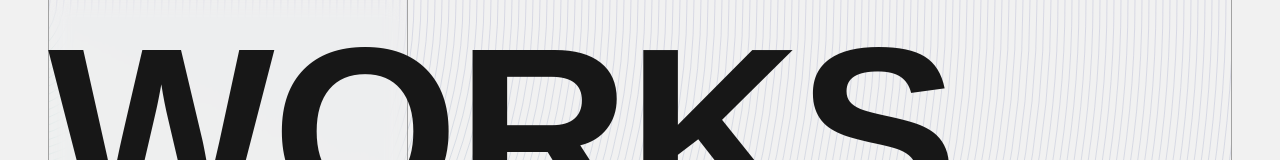
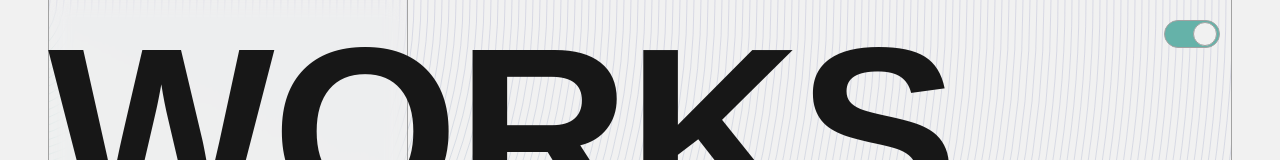
Before and after one commit to kabosu-s/portfolio, a Next.js app: page /works in a window 1280 px wide. Shown: the top 160 px of the page. Built offline with nearby package versions, Linux system fonts and the light colour scheme; a web font is replaced by a local one.

Commit message:
on/offスイッチ追加

```diff
--- a/app/_components/cursor/CustomCursor.tsx
+++ b/app/_components/cursor/CustomCursor.tsx
@@ -1,14 +1,28 @@
-"use client";
-import { useCursorEffect } from "@/app/_hooks/useCursorEffect";
-import styles from "@/app/_components/cursor/Customcursor.module.scss";
+'use client';
+import { useCursorEffect } from '@/app/_hooks/useCursorEffect';
+import styles from '@/app/_components/cursor/Customcursor.module.scss';
+import { useState } from 'react';
+
 const CustomCursor = () => {
-  useCursorEffect();
+  const [isVisible, setIsVisible] = useState(true);
+  const handleToggle = () => {
+    setIsVisible((prev) => !prev);
+  };
+  // isVisible をフックに渡して、フック内部で制御
+  useCursorEffect(isVisible);
+
   return (
-    <div
-    className={styles.cursor_container}
-      id="cursor"
-    />
+    <>
+      <label className={styles.cursor_label}>
+        <input
+          type="checkbox"
+          className={styles.cursor_checkbox}
+          checked={isVisible}
+          onChange={handleToggle}
+        />
+      </label>
+      {isVisible && <div className={styles.cursor_container} id="cursor" />}
+    </>
   );
 };
-
 export default CustomCursor;
--- a/app/_components/cursor/Customcursor.module.scss
+++ b/app/_components/cursor/Customcursor.module.scss
@@ -4,3 +4,45 @@
   pointer-events: none;
   z-index: 1;
 }
+
+.cursor_label {
+  position: absolute;
+  inset: 20px 60px auto auto;
+  z-index: 20;
+  display: block;
+  width: 56px;
+  height: 28px;
+  border: 1px solid var(--outline);
+  border-radius: 9999px;
+  background-color: var(--background);
+  cursor: pointer;
+}
+
+.cursor_label:has(:focus-visible) {
+  outline: auto;
+  outline: auto -webkit-focus-ring-color;
+}
+
+.cursor_label:has(:checked) {
+  background-color: var(--primary);
+}
+
+.cursor_checkbox {
+  appearance: none;
+  position: absolute;
+  top: 50%;
+  left: 2px;
+  width: 24px;
+  height: 24px;
+  border: 1px solid var(--outline);
+  border-radius: 9999px;
+  transform: translateY(-50%);
+  outline: none;
+  background-color: var(--background);
+  transition: left 0.2s;
+  cursor: pointer;
+}
+
+.cursor_checkbox:checked {
+  left: calc(100% - 26px);
+}
--- a/app/_hooks/useCursorEffect.ts
+++ b/app/_hooks/useCursorEffect.ts
@@ -2,8 +2,10 @@ import { useEffect } from 'react';
 import { detect } from 'detect-browser';
 import { Vector2 } from '@/app/_types/types';
 
-export const useCursorEffect = () => {
+export const useCursorEffect = (isVisible: boolean) => {
   useEffect(() => {
+    if (!isVisible) return;
+
     const browser = detect();
     const isTouchDevices = browser?.os === 'Android OS' || browser?.os === 'iOS';
 
@@ -269,7 +271,6 @@ export const useCursorEffect = () => {
         return Math.ceil(Math.sqrt(width * width + height * height));
       }
     }
-
     class Cursor extends Cursors {
       maxSqueeze: number | undefined;
       constructor() {
@@ -309,5 +310,5 @@ export const useCursorEffect = () => {
     return () => {
       window.removeEventListener('resize', cursor.init);
     };
-  }, []);
+  }, [isVisible]);
 };
```
Also changed, not shown: app/_components/form/Contactform.module.scss (+34 -15 lines).
